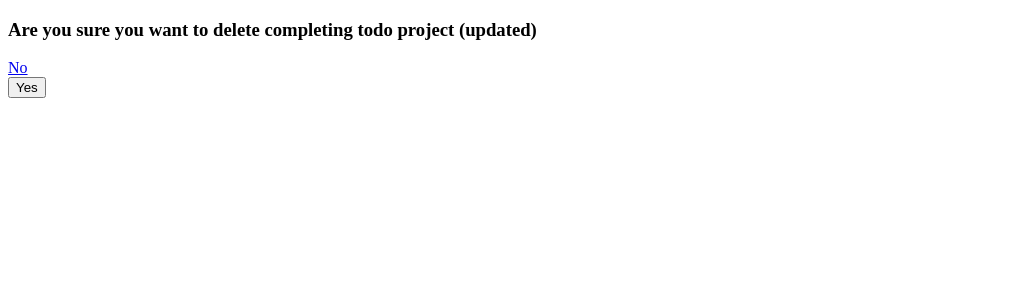
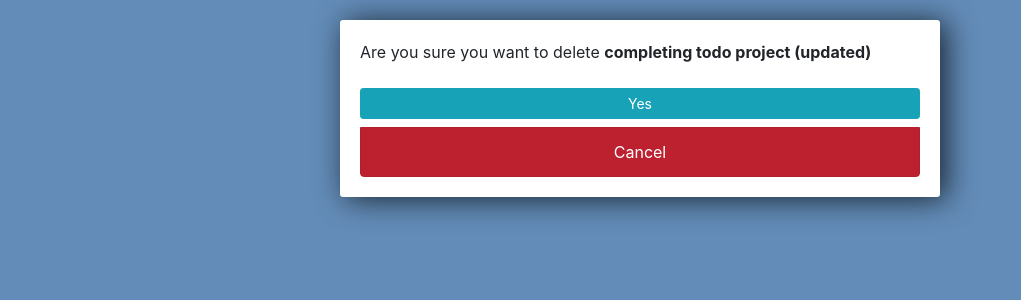
Before and after one commit to vishnuSah/django-profile-api, a Django app: page /delete/2 in a window 1280 px wide. Shown: the top 300 px of the page, without its empty margins (0-1021 px from the left). Run offline with Django 4.2, Linux system fonts and the light colour scheme; data comes from the database, SQL or seed files in the repository; both versions use the stored data as it was after the commit; some libraries are stand-ins or nearby versions.

Commit message:
add css and made UI better

```diff
--- a/todo_app/tasks/forms.py
+++ b/todo_app/tasks/forms.py
@@ -2,6 +2,7 @@ from django import forms
 from .models import Task
 
 class TaskForm(forms.ModelForm):
+    task= forms.CharField(widget= forms.TextInput(attrs={'placeholder':'Add new task...'}))
     class Meta:
         model = Task
         fields = '__all__'
--- a/todo_app/templates/delete_task.html
+++ b/todo_app/templates/delete_task.html
@@ -4,15 +4,65 @@
     <meta charset="UTF-8">
     <meta name="viewport" content="width=device-width, initial-scale=1.0">
     <title>Delete Task</title>
+    <link rel="stylesheet" href="https://stackpath.bootstrapcdn.com/bootstrap/4.3.1/css/bootstrap.min.css" integrity="sha384-ggOyR0iXCbMQv3Xipma34MD+dH/1fQ784/j6cY/iJTQUOhcWr7x9JvoRxT2MZw1T" crossorigin="anonymous">
+
+    <style>
+
+        body{
+            background-color: #638CB8;
+        }
+
+        input{
+            width: 100%;
+            padding: 12px 20px;
+            margin: 8px 0;
+            box-sizing: border-box;
+        }
+
+        input::placeholder {
+        color: #d3d3d3;
+        }
+
+        .submit{
+            background-color: #6BA3E8;
+        }
+
+        .center-column{
+            width:600px;
+            margin: 20px auto;
+            padding:20px;
+            background-color: #fff;
+            border-radius: 3px;
+            box-shadow: 6px 2px 30px 0px rgba(0,0,0,0.75);
+        }
+
+        .item-row{
+            background-color: #906abd;
+            margin: 10px;
+            padding: 20px;
+            border-radius: 3px;
+            color: #fff;
+            font-size: 16px;
+            box-shadow: 0px -1px 10px -4px rgba(0,0,0,0.75);
+        }
+
+        .btn-danger{
+            background-color: #ffae19;
+            border-color: #e59400;
+        }
+
+    </style>
 </head>
 <body>
-    <h3>Are you sure you want to delete {{task.task}}</h3>
+    <div class="center-column">
+        <p>Are you sure you want to delete <b>{{task.task}}</b><p>
 
-    <a href="{% url 'list' %}">No</a>
-    <form method="POST" action="">
-        {% csrf_token %}
-        <input type="submit" value="Yes">
 
-    </form>
+        <form method="POST" action="">
+            {% csrf_token %}
+            <input class="btn btn-sm btn-info" type="submit" value="Yes">
+        </form>
+        <a class="list-group-item list-group-item-action active text-center btn-danger" href="{% url 'list' %}">Cancel</a>
+    </div>
 </body>
 </html>
```
Also changed, not shown: todo_app/templates/home.html (+55 -4 lines), todo_app/templates/update_task.html (+58 -5 lines), todo_app/db.sqlite3.
